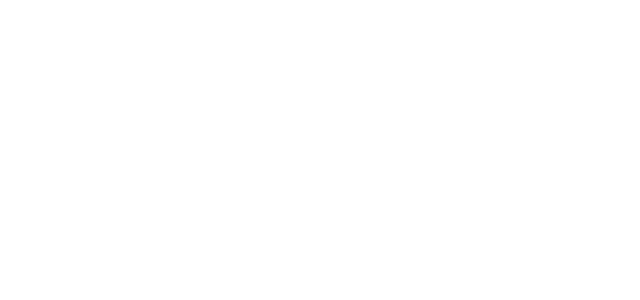
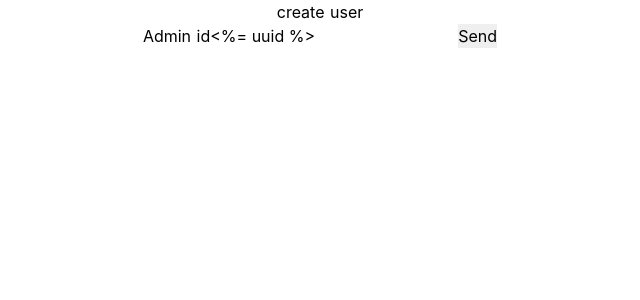
Before and after one commit to jzaehrin/ACNH-macket-tracker, a Nuxt app: page /admin/createuser in a window 1280 px wide. Before the commit this address had no page. Shown: the top 300 px of the page, without its empty margins (320-960 px from the left). Built offline with nearby package versions, Linux system fonts and the light colour scheme.

Commit message:
Page createuser

```diff
--- /dev/null
+++ b/pages/admin/createuser.vue
@@ -0,0 +1,11 @@
+<template>
+  <div class="container-fluid bg-3 text-center">
+    <h1>create user</h1>
+    <form method="POST" action="/createUser">
+        <label for="admin">Admin id</label>
+        <input name="admin" type="text" value="<%= uuid %>" />
+
+        <input type="submit" value="Send"/>
+    </form>
+  </div>
+</template>
--- a/pages/index.vue
+++ b/pages/index.vue
@@ -13,3 +13,9 @@ export default {
   }
 }
 </script>
+
+<style lang="scss">
+  .container {
+    background-color: red;
+  }
+</style>
```
Also changed, not shown: package.json (+6 -4 lines), 1 other file (tests, documents, lock files or other folders).
